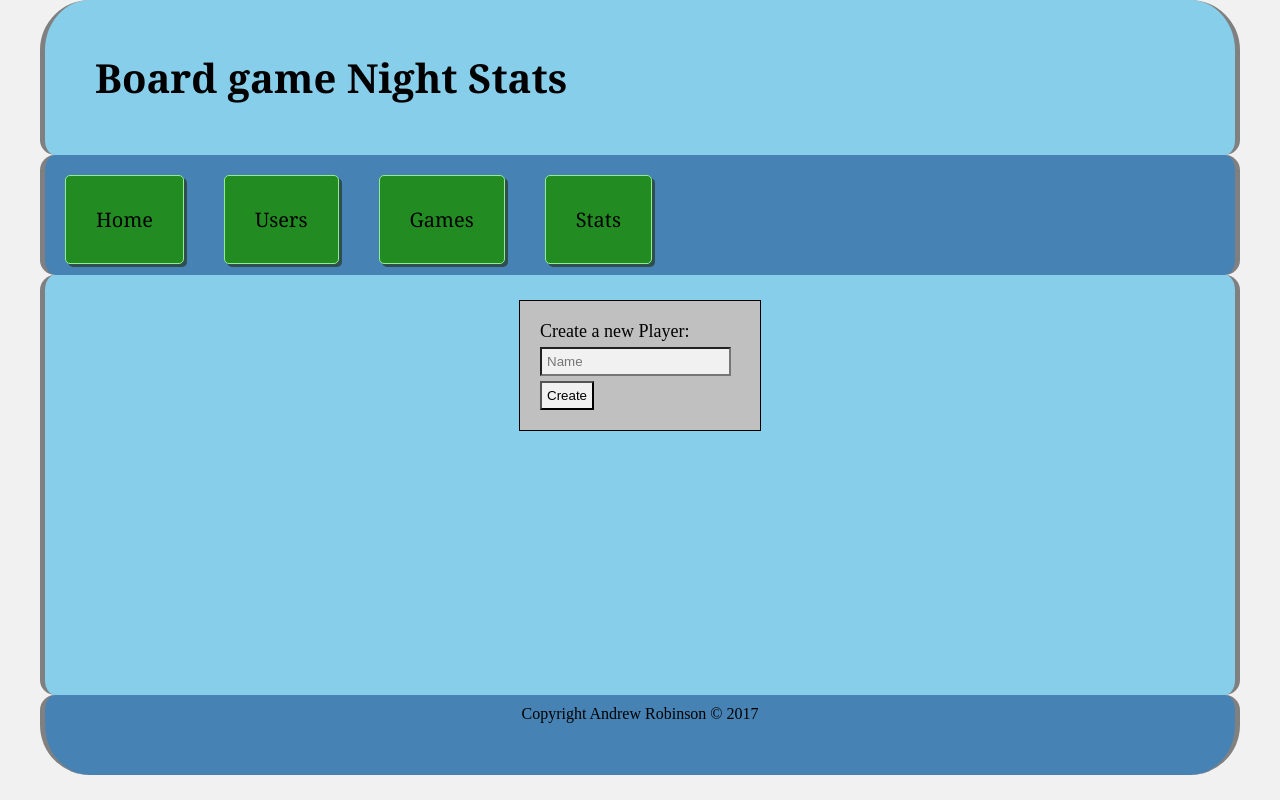
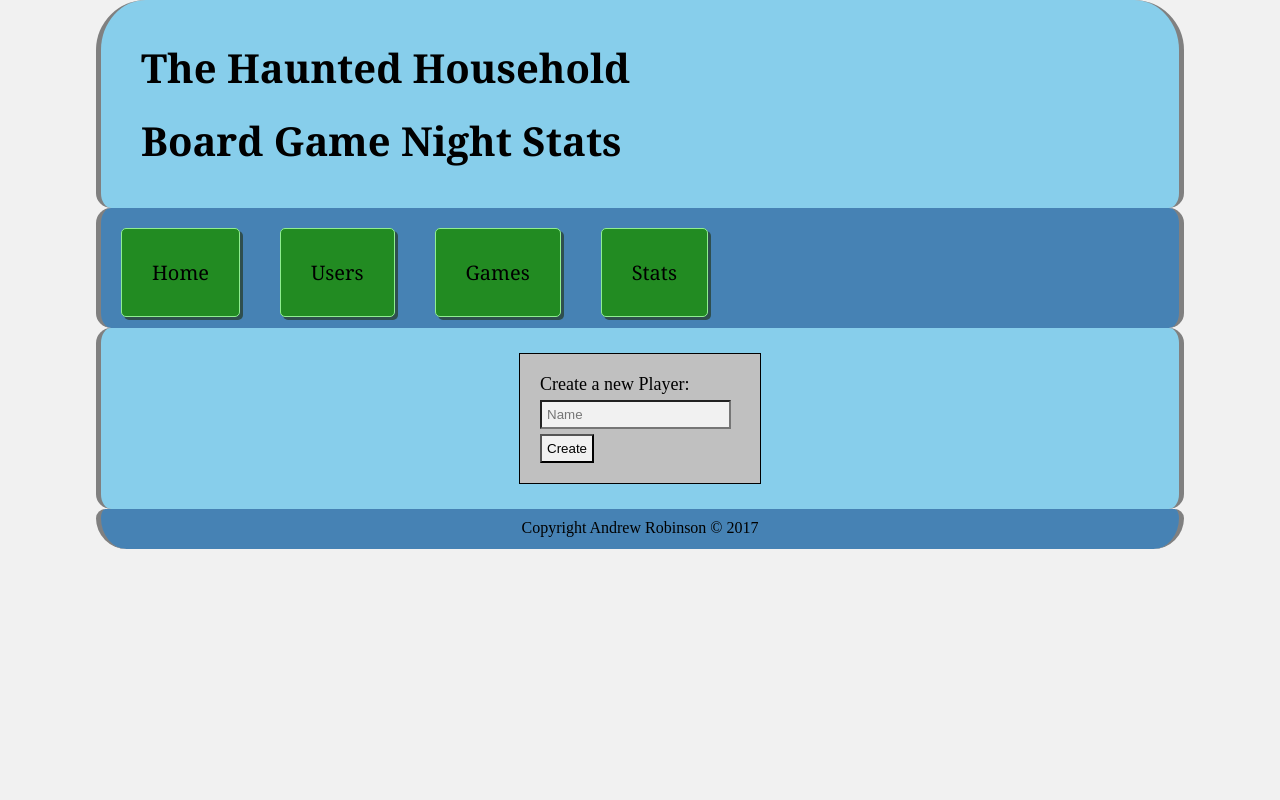
Before and after one commit to Tayleron/BGstats, a React (Create React App) app: page / in a window 1280 px wide. Built offline with nearby package versions, Linux system fonts and the light colour scheme.

Commit message:
Made changes to the CSS.

```diff
--- a/src/App.css
+++ b/src/App.css
@@ -5,12 +5,12 @@
 }
 #container {
 	background: #f1f1f1;
-	width: 1200px;
+	width: 85%;
 	margin: 0 auto;
 }
 header {
 	background-color: skyblue;
-	padding:50px;
+	padding: 40px;
 	border-left: 5px solid gray;
 	border-right: 5px solid gray;
 	border-top-left-radius: 50px;
@@ -25,7 +25,7 @@ header {
 		font-size: 40px;
 	}
 nav {
-	width: 1200px;
+	width: 80%px;
 	height: 120px;
 	border-left: 5px solid gray;
 	border-right: 5px solid gray;
@@ -61,8 +61,8 @@ nav {
 			box-shadow: 3px 3px brown;
 		}
 #main {
-	width: 1200px;
-	height: 420px;
+	width: 80%px;
+	height: 40%px; /*Not sure if this value as a percent is right*/
 	box-sizing: border-box;
 	background: skyblue;
 	border-left: 5px solid gray;
@@ -86,8 +86,8 @@ form {
 		padding: 5px;
 	}
 footer {
-	width: 1200px;
-	height: 80px;
+	width: 80%px;
+	height: 40px;
 	background: steelblue;
 	border-left: 5px solid gray;
 	border-right: 5px solid gray;
--- a/src/App.js
+++ b/src/App.js
@@ -27,7 +27,9 @@ class App extends React.Component {
     return(
       <div id="container">
         <header>
-          <h1>Board game Night Stats</h1>
+          <h1>The Haunted Household</h1>
+          <br/>
+          <h1>Board Game Night Stats</h1>
         </header>
         <nav>
           <ul>
@@ -44,7 +46,8 @@ class App extends React.Component {
             <input type="submit" value="Create" onClick="player()"/>
           </form>
         </div>
-        <footer>{"Copyright Andrew Robinson " + String.fromCharCode(169) + " 2017"}
+        <footer>
+          {"Copyright Andrew Robinson " + String.fromCharCode(169) + " 2017"}
         </footer>
       </div>
     )
```
